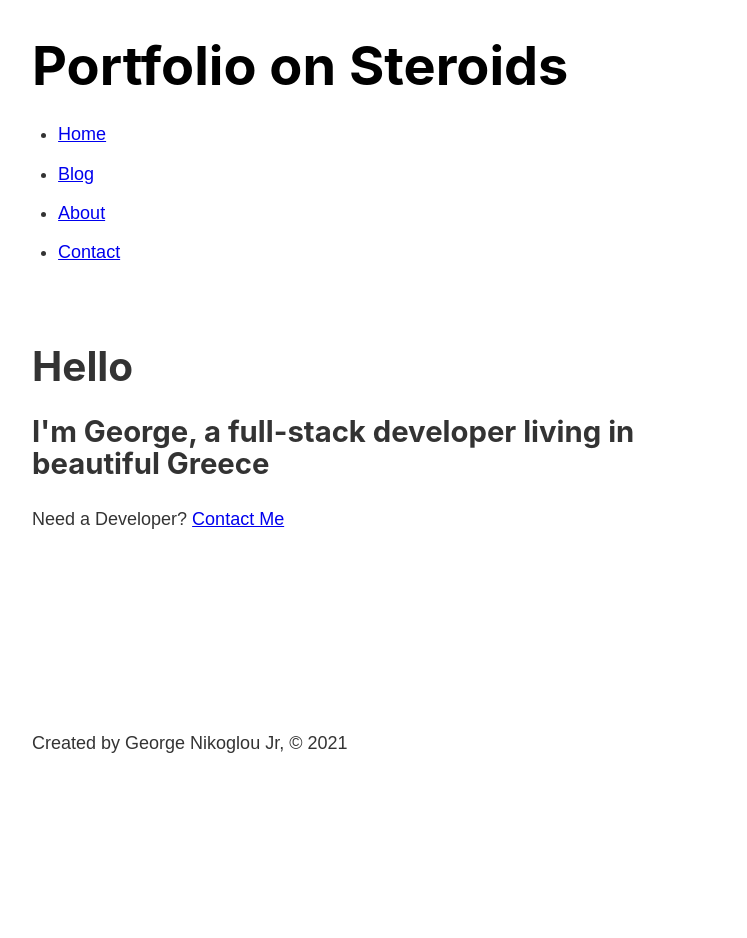
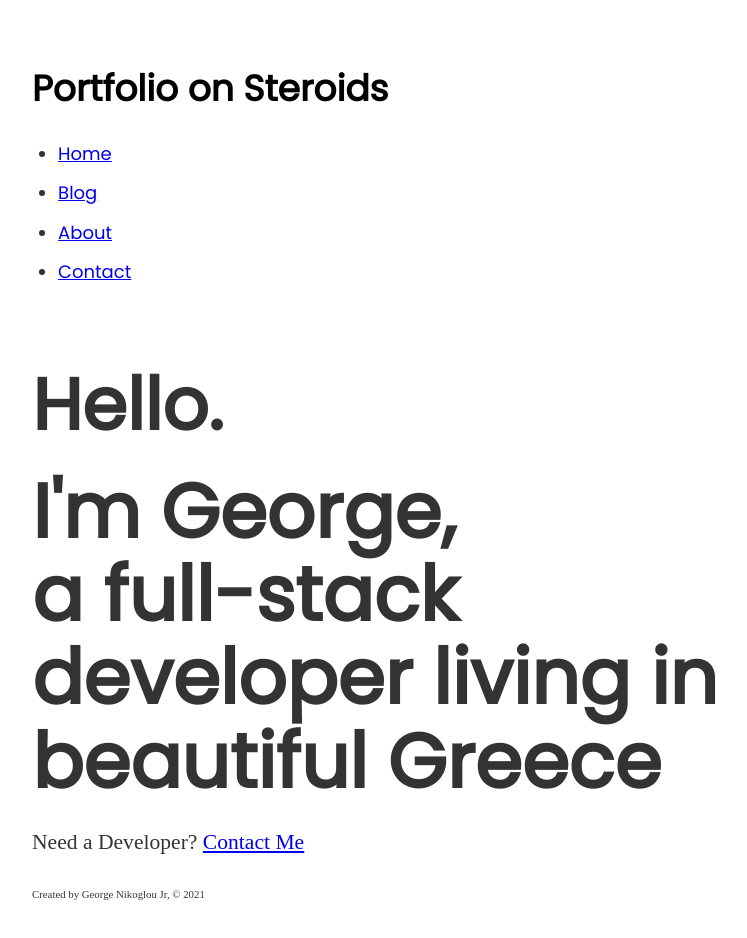
Before and after one commit to nison79/gatsby-bootcamp-portfolio, a Gatsby site: page / in a window 1280 px wide. Shown: the whole page, without its empty margins (251-998 px from the left). Before the commit the page ends 800 px from the top, so only its background shows below. Built offline with nearby package versions, Linux system fonts and the light colour scheme; Gatsby itself is replaced by a stand-in of ours.

Commit message:
debug contentful

```diff
--- a/gatsby-config.js
+++ b/gatsby-config.js
@@ -11,6 +11,24 @@ module.exports = {
     author: 'George Nikoglou Jr'
   },
   plugins: [
+    // {
+    //   resolve: 'gatsby-source-contentful',
+    //   options: {
+    //     spaceId: process.env.CONTENTFUL_SPACE_ID ,
+    //     accessToken: process.env.CONTENTFUL_ACCESS_TOKEN
+    //   }
+    // },
+    {
+      resolve: `gatsby-plugin-google-fonts`,
+      options: {
+        fonts: [
+
+          `Poppins`,
+          `source sans pro\:300,400,400i,500 ,600,700 ,800 ,900`
+        ],
+        display: 'swap'
+      }
+    },
     'gatsby-plugin-sass',
     'gatsby-plugin-playground',
     {
--- a/package.json
+++ b/package.json
@@ -6,7 +6,7 @@
   "license": "0BSD",
   "scripts": {
     "build": "gatsby build",
-    "develop": "env-cmd-f./.env.development gatsby develop",
+    "develop": "env-cmd .env.development gatsby develop",
     "format": "prettier --write \"**/*.{js,jsx,ts,tsx,json,md}\"",
     "start": "npm run develop",
     "serve": "gatsby serve",
@@ -15,11 +15,14 @@
   },
   "dependencies": {
     "gatsby": "^2.26.1",
+    "gatsby-plugin-google-fonts": "^1.0.1",
     "gatsby-plugin-playground": "^1.0.6",
+    "gatsby-plugin-prefetch-google-fonts": "^1.4.3",
     "gatsby-plugin-sass": "^3.2.0",
     "gatsby-plugin-sharp": "^2.14.1",
     "gatsby-remark-images": "^3.11.0",
     "gatsby-remark-relative-images": "^2.0.2",
+    "gatsby-source-contentful": "^4.6.2",
     "gatsby-source-filesystem": "^2.11.0",
     "gatsby-transformer-remark": "^2.16.0",
     "node-sass": "^5.0.0",
--- a/src/components/footer.js
+++ b/src/components/footer.js
@@ -1,5 +1,6 @@
 import React from 'react'
 import { graphql , useStaticQuery } from 'gatsby'
+import footerStyles from './footer.module.scss'
 
 const Footer = () => {
   const data = useStaticQuery(graphql`
@@ -15,7 +16,7 @@ site {
 
   return (
     <div>
-      <p>Created by {data.site.siteMetadata.author}, © 2021</p>
+      <p className={footerStyles.p}>Created by {data.site.siteMetadata.author}, © 2021</p>
     </div>
   )
 }
--- /dev/null
+++ b/src/components/footer.module.scss
@@ -0,0 +1,3 @@
+.p {
+  font-size: 0.6rem;
+}
--- a/src/components/header.module.scss
+++ b/src/components/header.module.scss
@@ -1,12 +1,15 @@
 .header {
   padding:1rem 0rem 3rem;
+
 
 }
 
 .title {
   color:black;
-  font-size:3rem;
+  font-size:2rem;
+  font-weight: bold;
   text-decoration: none;
+  font-family:'Poppins' ,sans-serif;
 }
 
 .nav-item{
--- a/src/components/layout.module.scss
+++ b/src/components/layout.module.scss
@@ -2,6 +2,8 @@
   margin: 0 auto;
   max-width:750px;
   padding:1rem;
+
+  font-family: 'Poppins' ,sans-serif;
 
   display:flex;
   flex-direction: column;
@@ -11,3 +13,13 @@
 .content {
   flex-grow: 1;
 }
+
+h1 , h2  {
+  font-family: 'Poppins' ,sans-serif;
+  font-weight: bold;
+}
+
+p{
+  font-family: 'Cardo' ;
+  font-size: 1.2rem;
+}
--- a/src/pages/blog.module.scss
+++ b/src/pages/blog.module.scss
@@ -19,6 +19,7 @@
   }
 
   h2 {
+    font-size :1.5rem;
     margin-bottom: 0;
 
   }
@@ -28,4 +29,8 @@
     font-size: 0.8rem;
   }
 
+  li {
+    font-size:1rem;
+  }
+
 }
--- a/src/pages/index.js
+++ b/src/pages/index.js
@@ -2,12 +2,13 @@ import React from 'react'
 import { Link } from 'gatsby'
 
 import Layout from '../components/layout'
+import indexStyles from './index.module.scss'
 
 const IndexPage = () => {
   return (
     <Layout>
-      <h1>Hello</h1>
-      <h2>I'm George, a full-stack developer living in beautiful Greece</h2>
+      <h1>Hello.</h1>
+      <h2>I'm George,<br/> a full-stack developer living in beautiful Greece</h2>
       <p>Need a Developer? <Link to="/contact">Contact Me</Link></p>
     </Layout>
   )
--- /dev/null
+++ b/src/pages/index.module.scss
@@ -0,0 +1,8 @@
+h1 {
+  font-size: 4rem;
+
+}
+
+h2 {
+  font-size:4.2rem;
+}
--- a/src/posts/react.md
+++ b/src/posts/react.md
@@ -5,6 +5,8 @@ date: "2021-01-23"
 
 My first blog post is on the way
 
+![mountain](./mountain2.jpg)
+
 ## Topics Covered
 
 1. Redux
```
Also changed, not shown: src/posts/mountain2.jpg (added), 2 other files.
